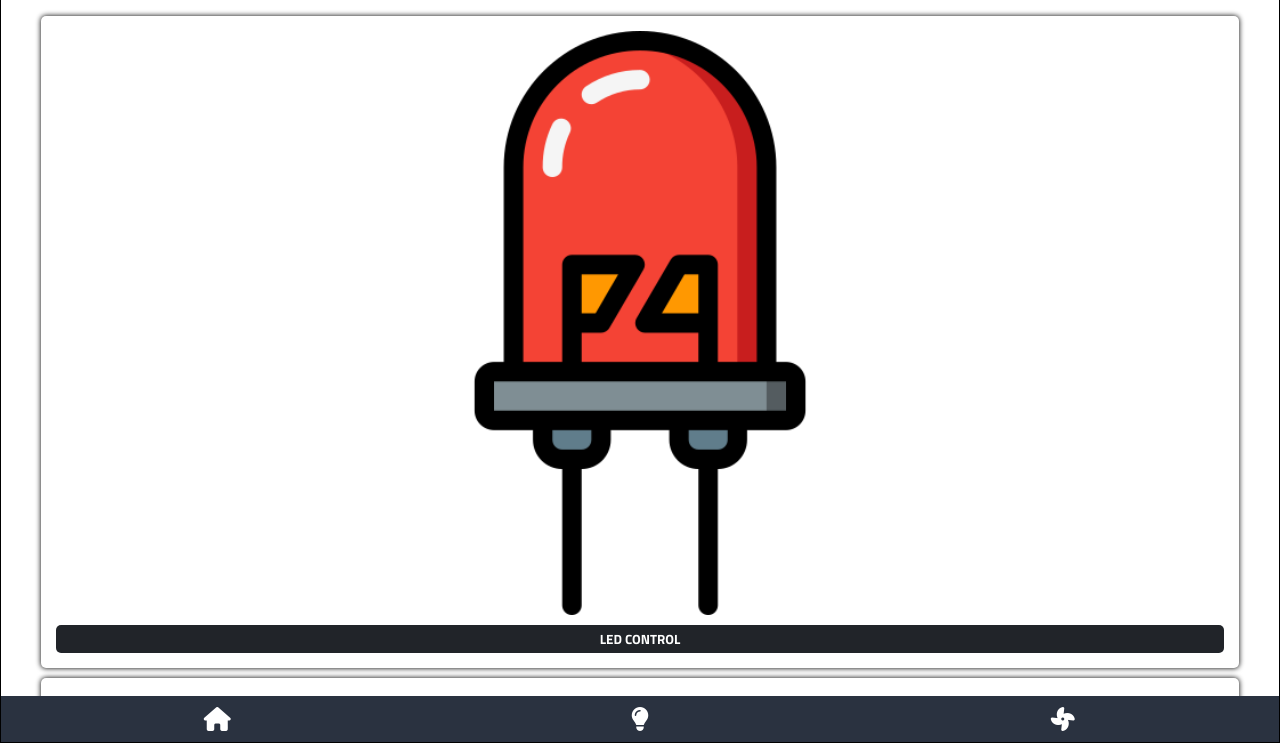
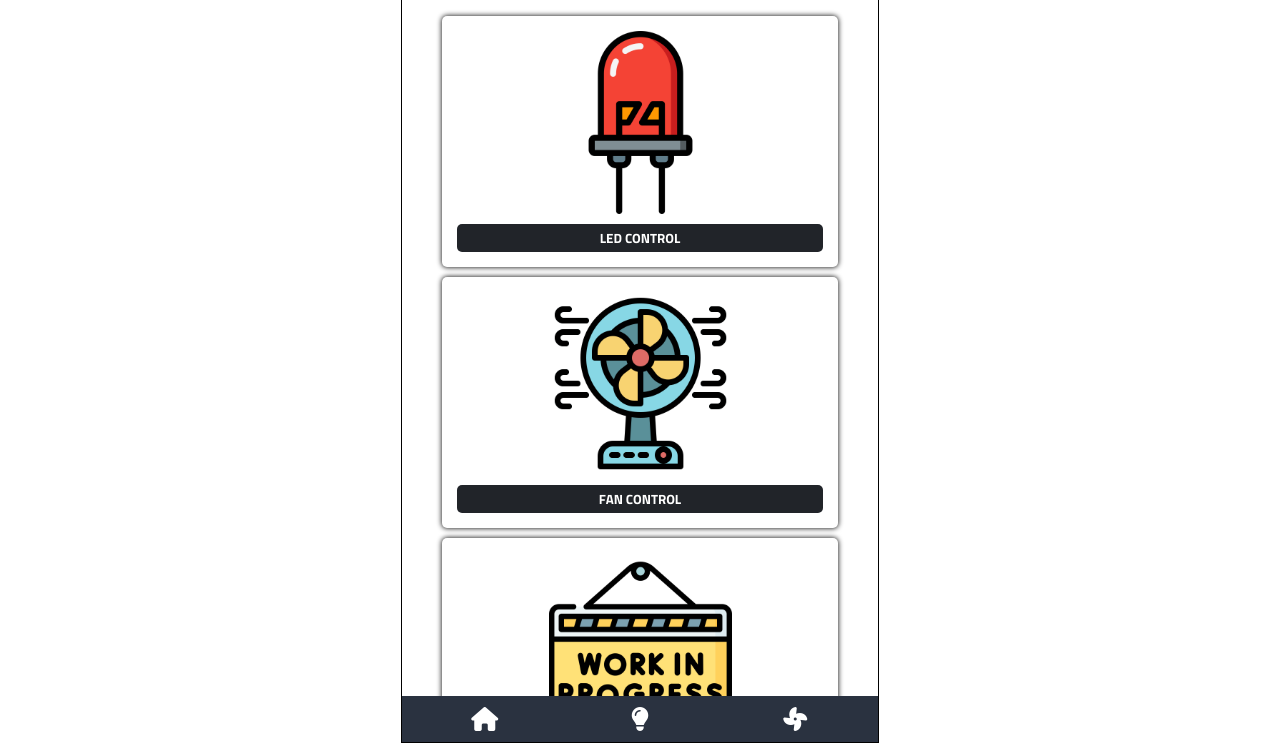
Before and after one commit to brutalx-IOT/study, a plain HTML site: page index.html in a window 1280 px wide. Shown: the part 57-800 px from the top of the page. Drawn offline with Linux system fonts and the light colour scheme.

Commit message:
Update style.css

```diff
--- a/styles/style.css
+++ b/styles/style.css
@@ -8,6 +8,7 @@
 }
 
 .layouts {
+	max-width: 478px;
 	margin: 0 auto;
 	border: 1px solid black;
 	height: 100vh;
```
